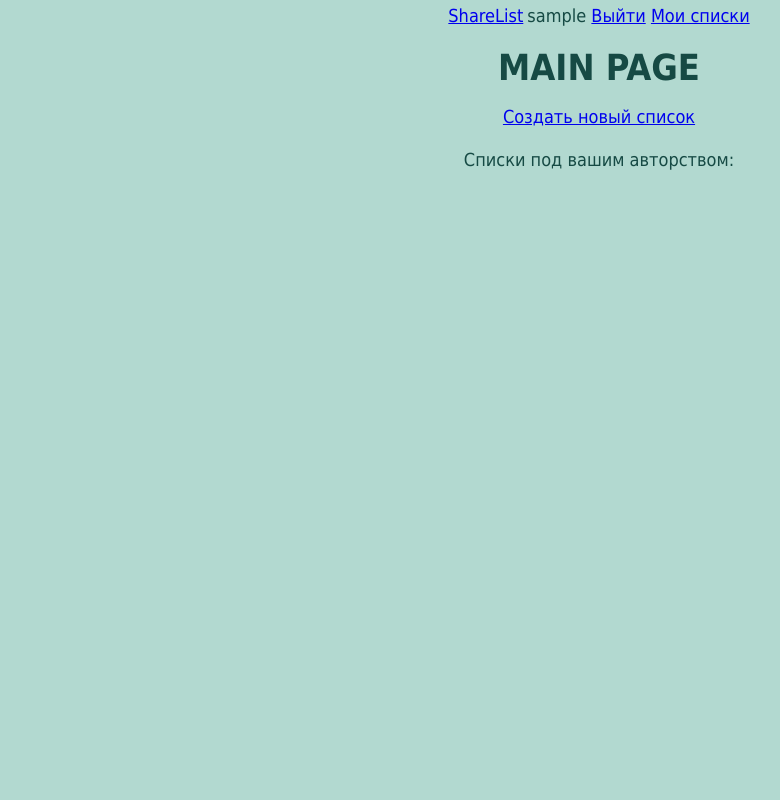
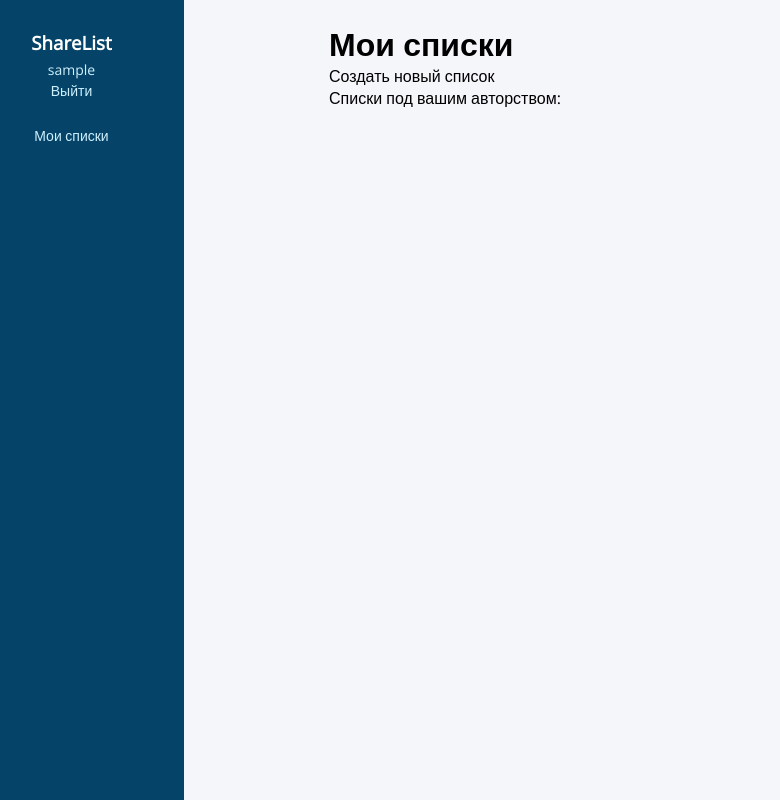
Before and after one commit to NewSouthMjos/ShareList, a Django app: page /lists/ in a window 1280 px wide. Shown: the whole page, without its empty margins (41-821 px from the left). Run offline with Django 3.2, Linux system fonts and the light colour scheme; the visitor is signed in with stand-in values (Sample User, id 1).

Commit message:
-blue styled css

```diff
--- a/sharelist/static/css/base.css
+++ b/sharelist/static/css/base.css
@@ -1,4 +1,4 @@
-html, body {
+/* html, body {
   margin: 0;
   padding: 0;
 }
@@ -55,4 +55,60 @@ body {
 
 .selected {
   opacity: 0.6;
+} */
+
+
+/* new */
+
+    @import url('https://fonts.googleapis.com/css2?family=Open+Sans&display=swap');
+*{
+	list-style: none;
+	text-decoration: none;
+	margin: 0;
+	padding: 0;
+	box-sizing: border-box;
+	font-family: 'Open Sans', sans-serif;
 }
+body{
+	background: #f5f6fa;
+}
+.wrapper .sidebar{
+	background: rgb(5, 68, 104);
+	position: fixed;
+	top: 0;
+	left: 0;
+	width: 225px;
+	height: 100%;
+	padding: 20px 0;
+	transition: all 0.5s ease;
+}
+.wrapper .sidebar .profile{
+	margin-bottom: 30px;
+	text-align: center;
+}
+
+.container {
+  justify-content: center;
+  margin-left: 260px; padding-top: 22px;
+}
+
+.container_main {
+  justify-content: center;
+  margin:auto;
+  max-width: 800px;
+}
+
+.wrapper .sidebar .profile h3{
+  color: #ffffff;
+  margin: 10px 0 5px;
+}
+
+.wrapper .sidebar .profile p{
+  color: rgb(206, 240, 253);
+  font-size: 14px;
+  margin: 2px;
+}
+
+a, a:visited, a:hover, a:active {
+  color: inherit;
+}
--- a/sharelist/templates/base.html
+++ b/sharelist/templates/base.html
@@ -10,28 +10,41 @@
 	</head>
 
 	<body>
-			<div align="center">
 
-				<div>
-					<table class="tablehead">
-						<tr>
-							<td><a href="{% url 'startpage' %}">ShareList</a></td>
-							<td style="text-align:right;">
-								{% if user.is_authenticated %}
-								{{ user.username }} <a href="{% url 'logout' %}">Выйти</a>
-								<a href="{% url 'mainpage' %}">Мои списки</a>
-								{% else %}
-								<a href="{% url 'login' %}">Войти</a>
-								<a href="{% url 'signup' %}">Зарегистрироваться</a>
+		<div class="wrapper">
+     <!--Top Menu & Menu button-->
+			<div class="section">
+			<div class="container">
+			<div class="container_main">
+			{% block content %}
+			{% endblock content %}
+			</div>
+			</div>
+			</div>
+			<div class="sidebar">
+				<div class="profile">
+					<!--Profile Image-->
+					<!--Profile Title & Descruption-->
+					<h3><a href="{% url 'startpage' %}">ShareList</a></h3>
 
-								{% endif %}
+				{% if user.is_authenticated %}
+				<p>{{ user.username }}</p>
+				<p><a href="{% url 'logout' %}">Выйти</a></p>
+				<br>
+				<p><a href="{% url 'mainpage' %}">Мои списки</a></p>
+				{% else %}
+				<p><a href="{% url 'login' %}">Войти</a></p>
+				<p><a href="{% url 'signup' %}">Зарегистрироваться</a></p>
 
-							</td>
-						</tr>
-					</table>
-					{% block content %}
-					{% endblock content %}
+				{% endif %}
 				</div>
+			</div>
 		</div>
+
+
+
+
+
+
 	</body>
 </html>
--- a/sharelist/templates/detailpage.html
+++ b/sharelist/templates/detailpage.html
@@ -22,7 +22,7 @@
 	<div class='add_item'>
 	<div>
 	{% if access_level > 2 %}
-	<input type="submit" value="Save">
+	<input type="submit" value="Сохранить">
 	{% endif %}
 
 
--- a/sharelist/templates/mainpage.html
+++ b/sharelist/templates/mainpage.html
@@ -1,7 +1,7 @@
 <!-- templates/main/mainpage.html -->
 {% extends 'base.html' %}
 {% block content %}
-<h1>MAIN PAGE</h1>
+<h1>Мои списки</h1>
 	<p><a href="{% url 'newlist' %}">Создать новый список</a></p>
 	<p>Списки под вашим авторством:</p>
 	{% for cur_list in userlists_byauthor %}
```
